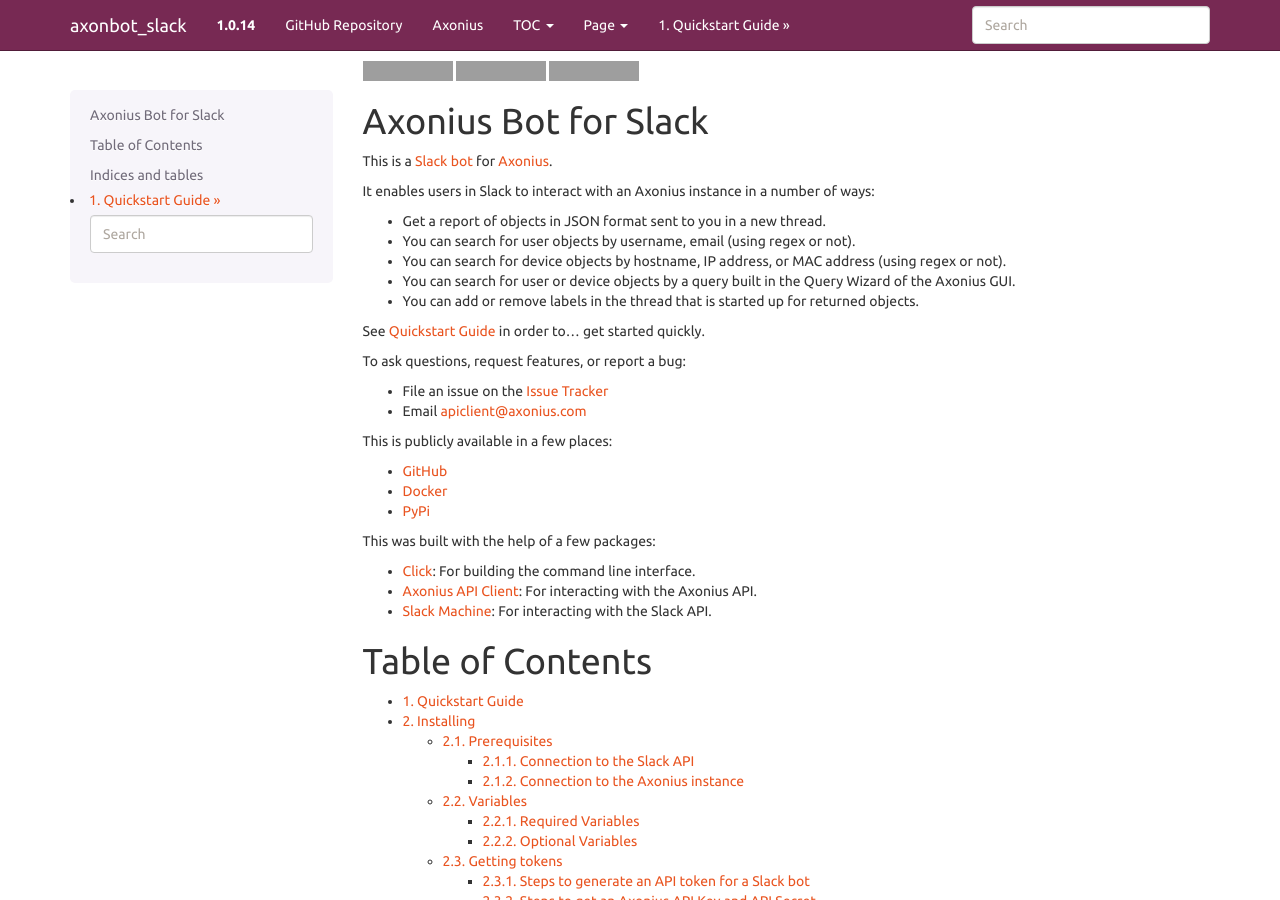
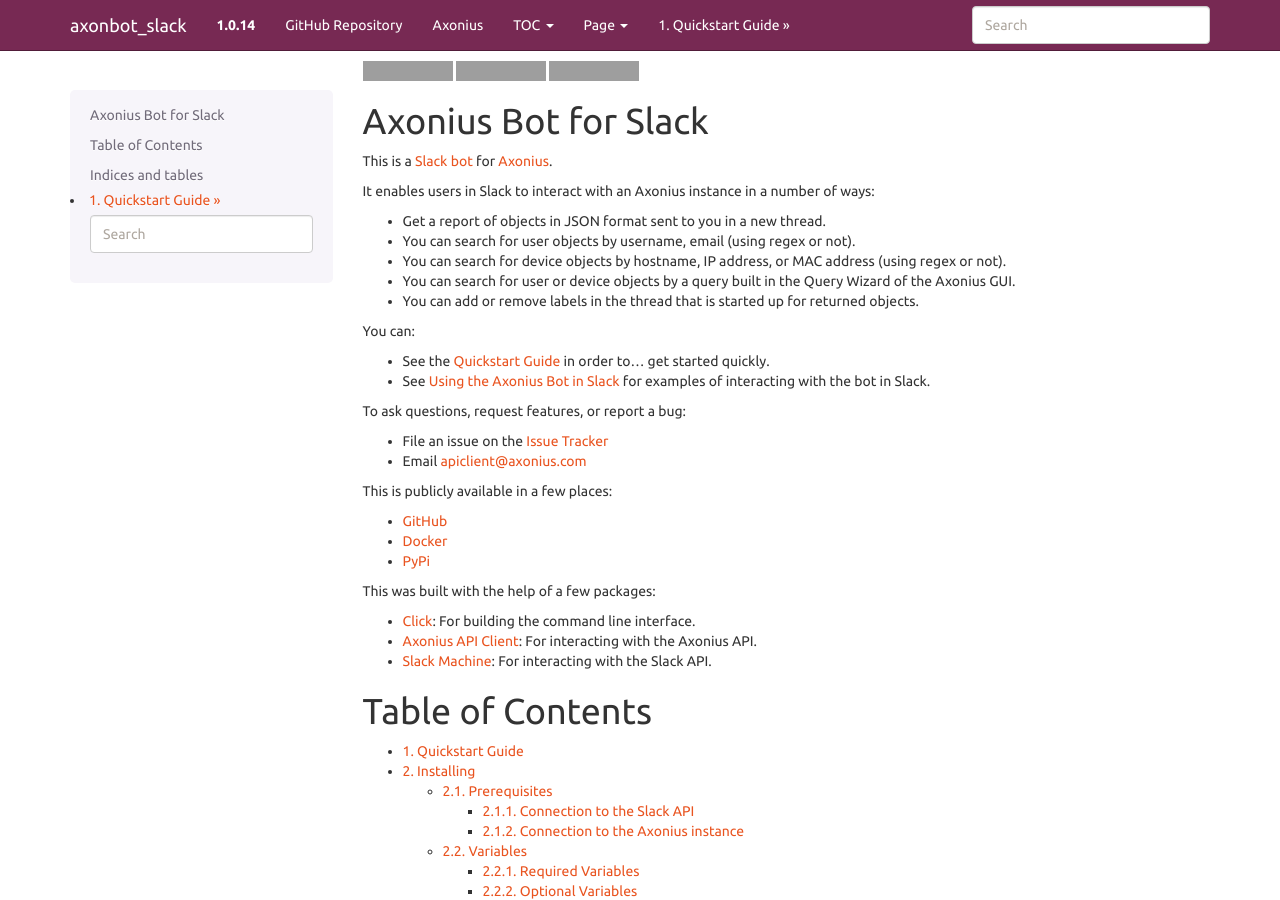
Before and after one commit to rwils83/axonbot_slack, a Sphinx documentation site: the page built from docs/index.rst, in a window 1280 px wide and 900 px high. Built offline with Sphinx 7.4.7, drawn with Linux system fonts in a browser that asks for light colours; grey boxes are pictures that could not be loaded.

Commit message:
Add link to usage in homepage

```diff
--- a/docs/index.rst
+++ b/docs/index.rst
@@ -17,7 +17,10 @@
 * You can search for user or device objects by a query built in the Query Wizard of the Axonius GUI.
 * You can add or remove labels in the thread that is started up for returned objects.
 
-See :ref:`Quickstart Guide` in order to... get started quickly.
+You can:
+
+* See the :ref:`Quickstart Guide` in order to... get started quickly.
+* See :ref:`Using the Axonius Bot in Slack` for examples of interacting with the bot in Slack.
 
 To ask questions, request features, or report a bug:
 
```
